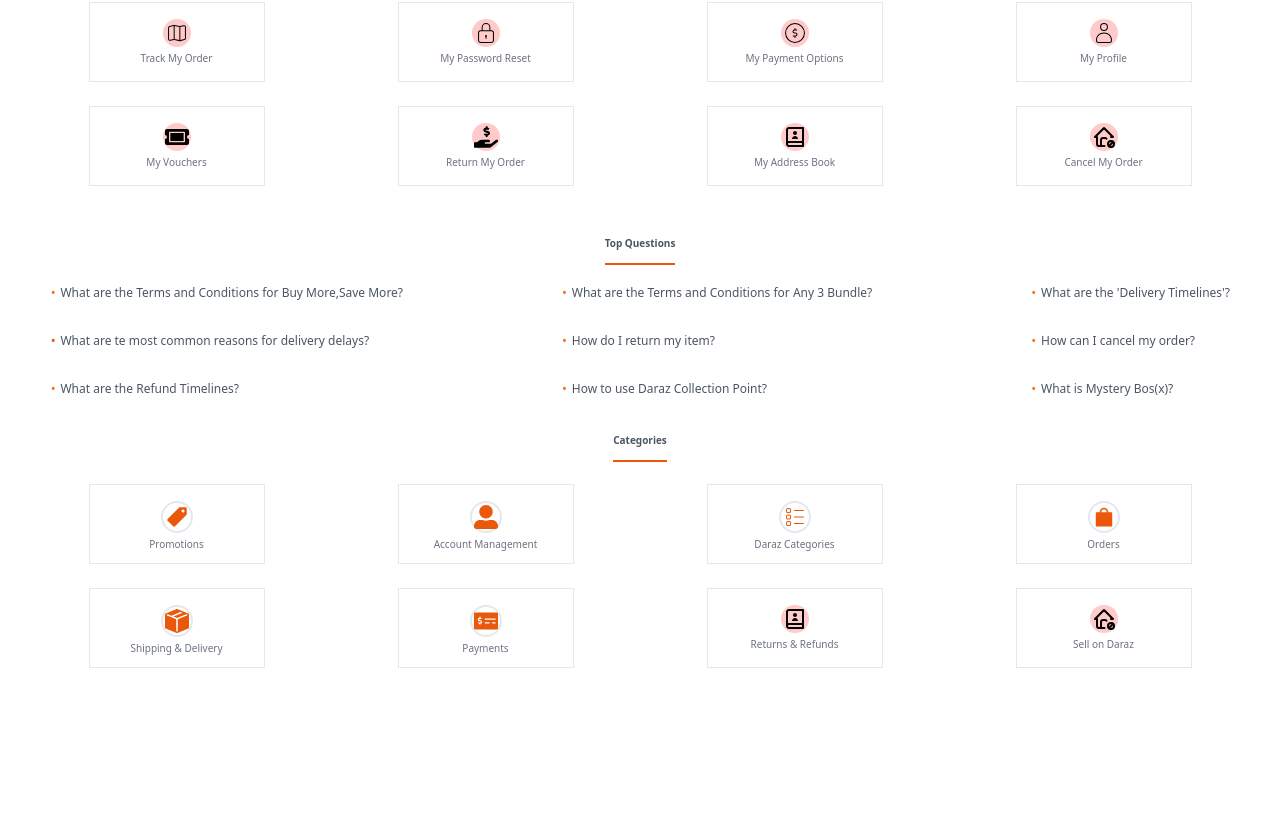
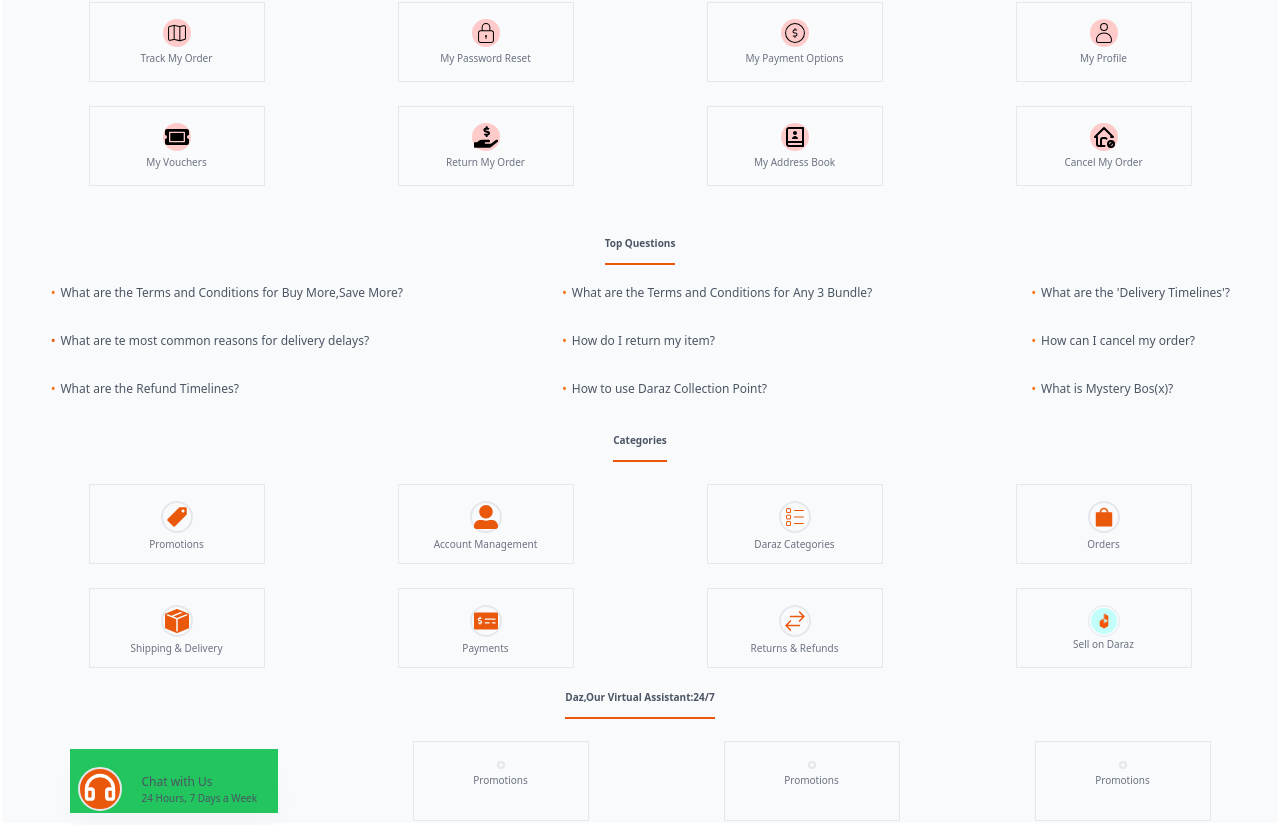
Before and after one commit to mominulRidoy5/DarazHomePage, a React (Vite) app: page / in a window 1280 px wide. Shown: the part 687-1512 px from the top of the page. Before the commit the page ends 1377 px from the top, so only its background shows below. Built offline with nearby package versions, Linux system fonts and the light colour scheme.

Commit message:
add more

```diff
--- a/src/App.jsx
+++ b/src/App.jsx
@@ -6,12 +6,13 @@
 import BuyingForm from './components/BuyingForm';
 import SelfServices from './components/SelfServices';
 import Categories from './components/Categories';
+import VirtualAssistant from './components/VirtualAssistant';
 
 
 export function UpperNav() {
   return (
     <>
-    <div className='m-0.5'>
+    <div className='m-0.5 bg-slate-50'>
     <div className='flex justify-between p-1 sm:gap-18 bg-orange-600'>
 <div className='upperNav w-screen font-semibold text-white flex justify-between'>
         <div className='flex gap-5 ms-5'>
@@ -35,7 +36,7 @@
 
 <div className='SubNavText lg:h-96 bg-orange-600 pb-1 sm:flex inline-block font-semibold text-white justify-around ps-1 pe-1 items-center'>
      <img className='sm:h-10 mt-2 sm:mt-0 sm:w-20 h-5 w-10 inline-block items-center justify-center' src="./src/assets/daraz logo.png" alt="NavbarImg" />
-<span className='flex items-center justify-around gap-1 hover:bg-stone-600 sm:hover:p-1 rounded-md'>
+<span className='flex items-center justify-around gap-1 hover:bg-stone-700 sm:hover:p-1 rounded-md'>
 <h1 className='cursor-pointer'>Categories</h1>
 <a className='mt-1  hover:rotate-180'><FaAngleDown/></a>
 </span>
@@ -43,7 +44,7 @@
   <input className='relative outline-none md:ms-10 text-black sm:w-96 flex p-1.5 rounded-md' placeholder='Search in Daraz' type="text" />
 <h1 className='absolute bg-red-100 text-orange-600 p-1 md:p-0.5 md:ps-2 md:pe-2  rounded-md flex ms-28 sm:ms-96 sm:text-xl'><CiSearch /></h1>
 </span>
-<span className='flex items-center justify-around gap-1 hover:bg-stone-600 hover:rounded-md sm:hover:p-1'>
+<span className='flex items-center justify-around gap-1 hover:bg-stone-700 hover:rounded-md sm:hover:p-1'>
 
 <a className='font-bold text-lg cursor-pointer'> <CiUser /></a>
 <h1>Login</h1>
@@ -51,13 +52,13 @@
 <h1 className='inline md:items-center md:justify-center '>|</h1>
 <h1 className=' hover:bg-stone-600 hover:rounded-md sm:hover:p-1'>Sign Up</h1>
 
-<span className='flex items-center  justify-center gap-1  hover:bg-stone-600  hover:rounded-md sm:hover:p-1'>
+<span className='flex items-center  justify-center gap-1  hover:bg-stone-700  hover:rounded-md sm:hover:p-1'>
   <a><FaGlobe /></a>
   <h1>EN</h1>
   <a className='mt-1 '><FaAngleDown /></a>
 </span>
 
-<a className='text-3xl flex items-center justify-center  hover:bg-stone-600 hover:rounded-md sm:hover:p-1' href=""> < CiShoppingCart/></a>
+<a className='text-3xl flex items-center justify-center  hover:bg-stone-700 hover:rounded-md sm:hover:p-1' href=""> < CiShoppingCart/></a>
 
     </div>
     <HelpDesk/>
@@ -116,6 +117,7 @@
 
     </div>
     <Categories/>
+    <VirtualAssistant/>
     </div>
 
     </>
--- a/src/components/Categories.jsx
+++ b/src/components/Categories.jsx
@@ -6,6 +6,8 @@
 import { IoIosPricetag } from 'react-icons/io'
 import { AiFillShopping } from "react-icons/ai";
 import { BsFillBoxSeamFill } from "react-icons/bs"
+import { HiOutlineArrowsRightLeft } from "react-icons/hi2";
+
 
 export default function Categories() {
   return (
@@ -44,11 +46,12 @@
   <h1 className='font-medium text-gray-500'>Payments</h1>
 </span>
 <span  className='hover:bg-slate-100 borders border-gray-200 h-14 w-24 sm:h-20 sm:w-44 m-0.5 sm:pt-4'>
-  <h1 className='inline-block mt-1 sm:mt-0 justify-center items-center text-lg sm:text-2xl bg-red-200 p-0.5 rounded-full'><RiContactsBook2Line/></h1>
+  <h1 className='inline-block sm:mt-0 justify-center items-center text-sm sm:text-2xl text-orange-600 border-2 p-0.5 rounded-full'><HiOutlineArrowsRightLeft/></h1>
   <h1 className='font-medium text-gray-500'>Returns & Refunds</h1>
 </span>
 <span  className='hover:bg-slate-100 borders border-gray-200 h-14 w-24 sm:h-20 sm:w-44 m-0.5 sm:pt-4'>
-  <h1 className='inline-block sm:mt-0 justify-center items-center text-lg sm:text-2xl bg-red-200 p-0.5 rounded-full'><TbHomeCancel/></h1>
+  <h1></h1>
+  <img  className='inline-block borders border-gray-200 sm:mt-0 justify-center items-center text-lg sm:text-2xl  p-0.5 rounded-full mt-1 h-6 w-6 sm:h-8 sm:w-8' src="./src/assets/daraz_with_bg.png" alt="hello" />
   <h1 className='font-medium text-gray-500'>Sell on Daraz</h1>
 </span>
 </div>
--- a/src/components/UpperNav.jsx
+++ /dev/null
@@ -1,3 +0,0 @@
-// import React from 'react'
-
-// export default
--- /dev/null
+++ b/src/components/VirtualAssistant.jsx
@@ -0,0 +1,40 @@
+import React from 'react'
+import { PiHeadphonesBold } from "react-icons/pi";
+
+
+export default function VirtualAssistant() {
+  return (
+   <>
+   <div className='mt-5 items-center justify-center flex '>
+
+        <p className='pb-3 SubNavText font-semibold border-orange-600 border-b-2  text-gray-600'>Daz,Our Virtual Assistant:24/7</p>
+        </div>
+<div className='TextSize flex items-center justify-around mt-5'>
+<div className=' flex items-center ps-2 hover:shadow-md shadow-gray-100 shadow-xl sm:gap-5 hover:shadow-gray-300 bg-green-500 h-24 w-24 sm:h-16 sm:w-52 m-0.5 sm:pt-4'>
+  <h1 className='inline-block mt-1 sm:mt-0 justify-center items-center text-sm sm:text-4xl bg-orange-600 text-white p-0.5 rounded-full border-2 '><PiHeadphonesBold /></h1>
+<span className=''>
+    <p className='helpDeskText text-gray-600 flex'>Chat with Us</p>
+    <p className='SubNavText text-gray-600 flex'> 24 Hours, 7 Days a Week</p>
+    </span>
+    </div  >
+<div className='hover:bg-slate-100 borders border-gray-200 h-14 w-24 sm:h-20 sm:w-44 m-0.5 sm:pt-4'>
+  <h1 className='inline-block mt-1 sm:mt-0 justify-center items-center text-sm sm:text-2xl text-orange-600 p-0.5 rounded-full border-2 '></h1>
+  <h1 className='font-medium text-gray-500'>Promotions</h1>
+</div  >
+<div className='hover:bg-slate-100 borders border-gray-200 h-14 w-24 sm:h-20 sm:w-44 m-0.5 sm:pt-4'>
+  <h1 className='inline-block mt-1 sm:mt-0 justify-center items-center text-sm sm:text-2xl text-orange-600 p-0.5 rounded-full border-2 '></h1>
+  <h1 className='font-medium text-gray-500'>Promotions</h1>
+</div  >
+<div className='hover:bg-slate-100 borders border-gray-200 h-14 w-24 sm:h-20 sm:w-44 m-0.5 sm:pt-4'>
+  <h1 className='inline-block mt-1 sm:mt-0 justify-center items-center text-sm sm:text-2xl text-orange-600 p-0.5 rounded-full border-2 '></h1>
+  <h1 className='font-medium text-gray-500'>Promotions</h1>
+</div  >
+
+
+
+
+</div>
+
+  </>
+  )
+}
```
